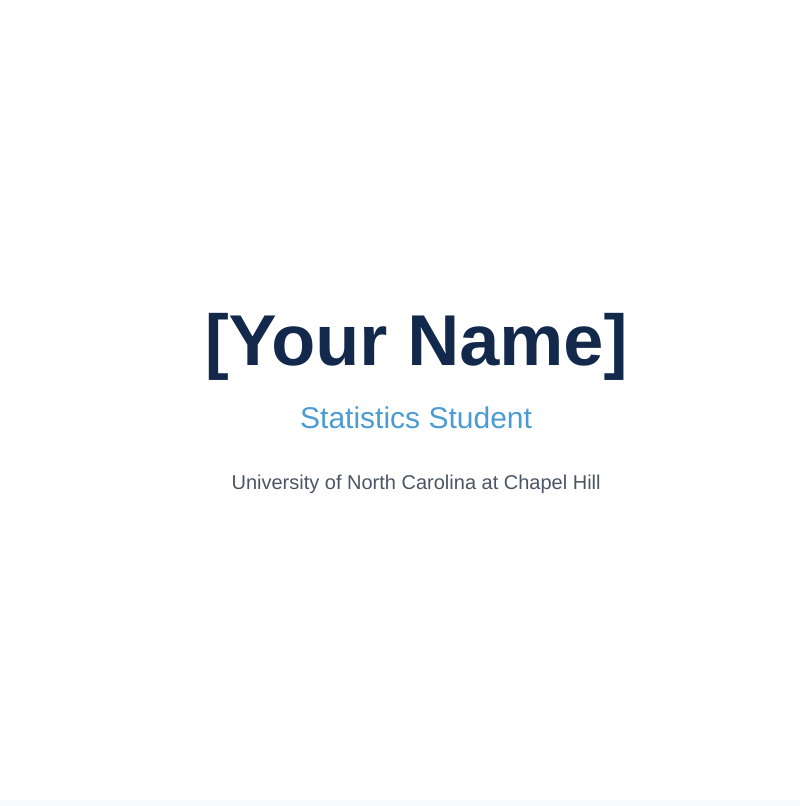
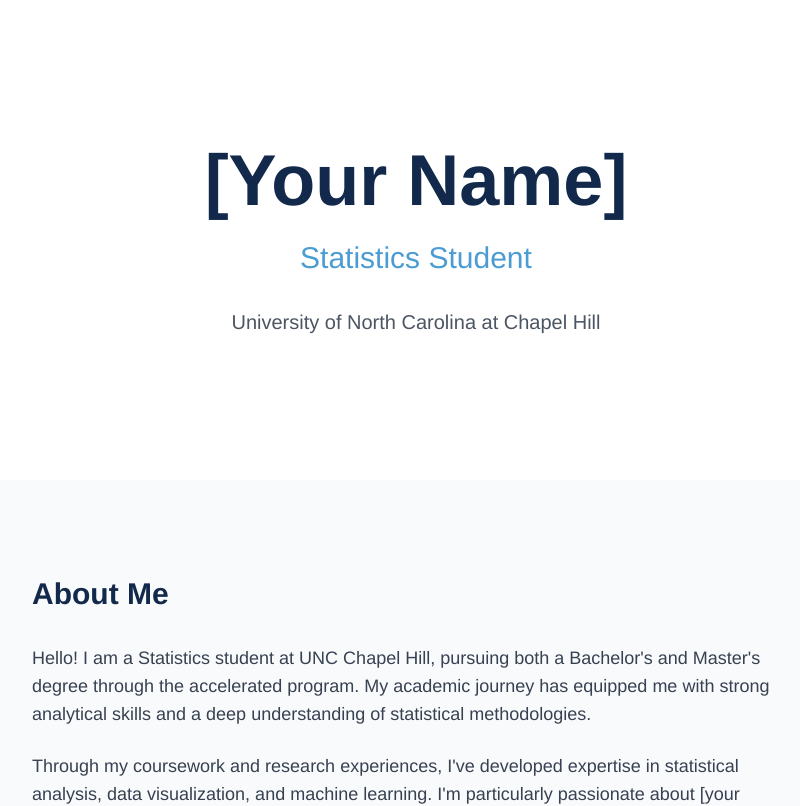
Before and after one commit to manyuagashe/manyuagashe.github.io, a React (Vite) app: page / in a window 1280 px wide. Shown: the top 806 px of the page, without its empty margins (224-1024 px from the left). Built offline with nearby package versions, Linux system fonts and the light colour scheme.

Commit message:
Shorten Hero section height
Adjusted the height of the Hero section to reduce the space occupied by the name display.
[skip gpt_engineer]

```diff
--- a/src/components/Hero.tsx
+++ b/src/components/Hero.tsx
@@ -2,7 +2,7 @@ import { motion } from "framer-motion";
 
 const Hero = () => {
   return (
-    <section className="min-h-screen flex items-center justify-center bg-white text-unc-navy px-4">
+    <section className="min-h-[60vh] flex items-center justify-center bg-white text-unc-navy px-4">
       <div className="text-center">
         <motion.h1
           initial={{ opacity: 0, y: 20 }}
```
